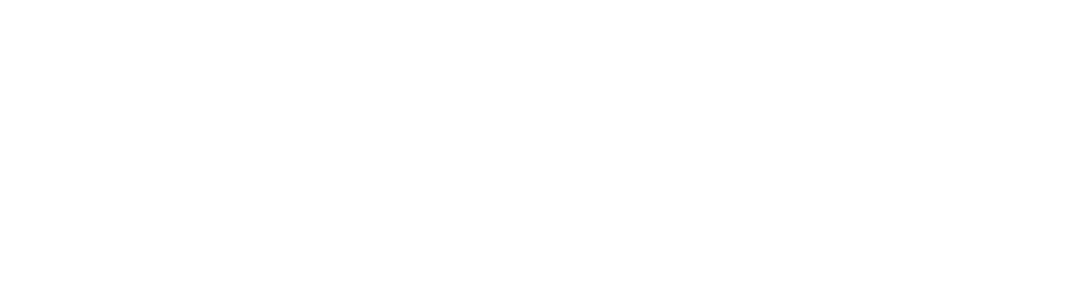
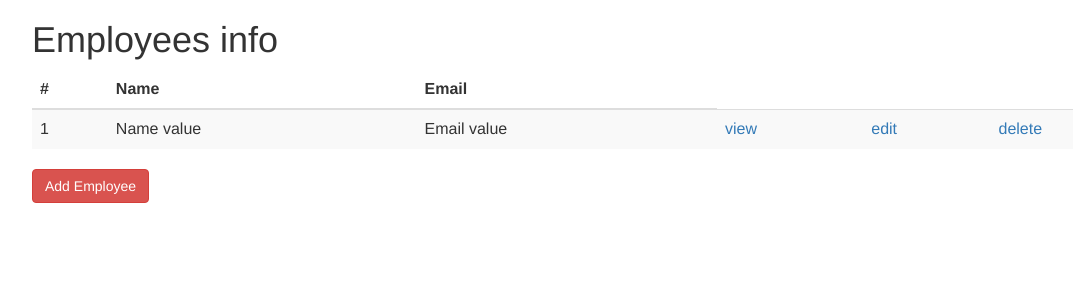
Before and after one commit to Ahmad-H285/employee-info, a PHP site: page /home.php in a window 1280 px wide. Before the commit the part shown is empty. Shown: the top 300 px of the page, without its empty margins (38-1111 px from the left). Run offline with PHP 8.4, Linux system fonts and the light colour scheme.

Commit message:
Created a primary employee list home page structure

```diff
--- a/views/home.php
+++ b/views/home.php
@@ -1,9 +1,56 @@
-<!DOCTYPE html>
 <html>
-<head>
-	<title></title>
-</head>
-<body>
 
-</body>
+	<head>
+
+		<title>Home</title>
+
+		<link rel="stylesheet" href="https://maxcdn.bootstrapcdn.com/bootstrap/3.3.7/css/bootstrap.min.css" integrity="sha384-BVYiiSIFeK1dGmJRAkycuHAHRg32OmUcww7on3RYdg4Va+PmSTsz/K68vbdEjh4u" crossorigin="anonymous">
+
+	</head>
+
+	<body>
+
+		<div class="container">
+
+			<h1>Employees info</h1>
+
+			<table class="table table-striped">
+
+				<thead>
+
+					<tr>
+
+						<th>#</th>
+						<th>Name</th>
+						<th>Email</th>
+
+					</tr>
+
+				</thead>
+
+				<tbody>
+
+					<tr>
+
+						<td>1</td>
+						<td>Name value</td>
+						<td>Email value</td>
+						<td><a href="#">view</a></td>
+						<td><a href="#">edit</a></td>
+						<td><a href="#">delete</a></td>
+
+					</tr>
+
+				</tbody>
+
+			</table>
+
+			<button type="button" name="add-employee" class="btn btn-danger">Add Employee</button>
+
+		</div>
+
+	</body>
+
+	<script src="https://maxcdn.bootstrapcdn.com/bootstrap/3.3.7/js/bootstrap.min.js" integrity="sha384-Tc5IQib027qvyjSMfHjOMaLkfuWVxZxUPnCJA7l2mCWNIpG9mGCD8wGNIcPD7Txa" crossorigin="anonymous"></script>
+
 </html>
```
